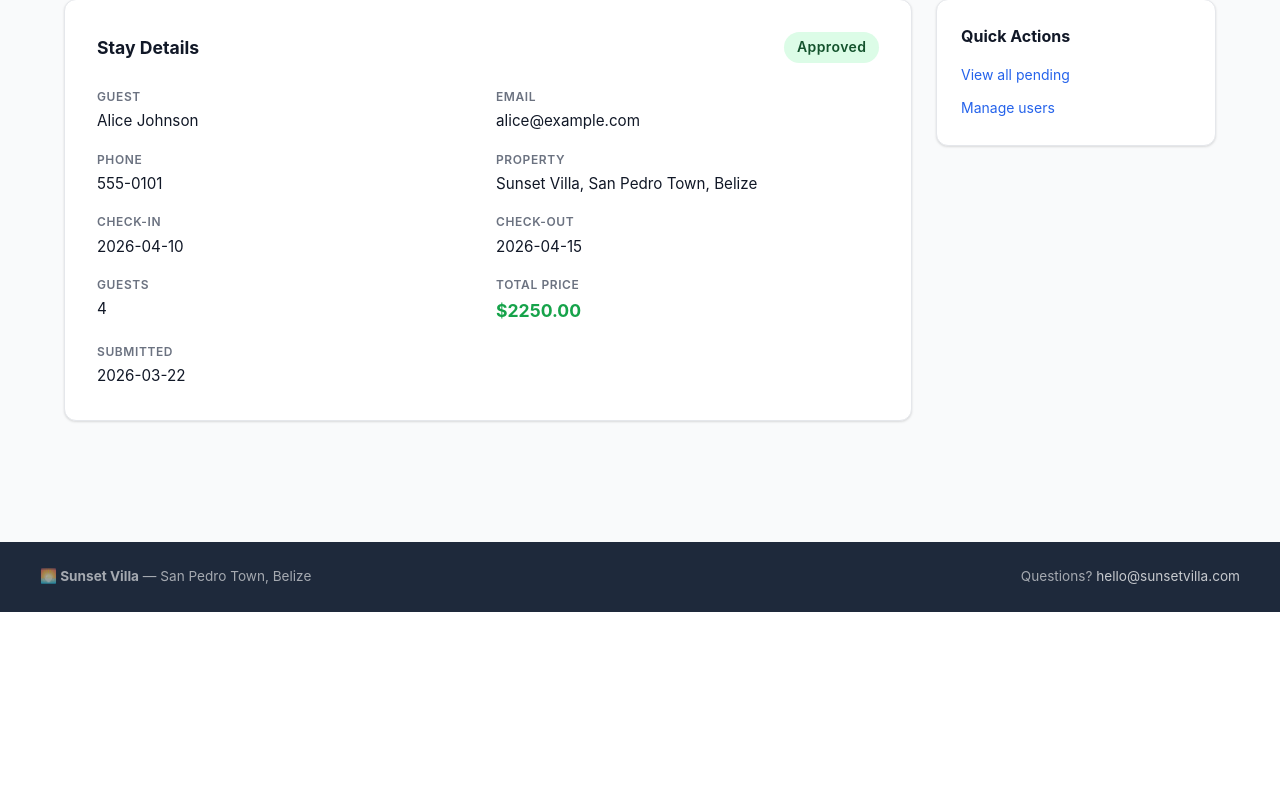
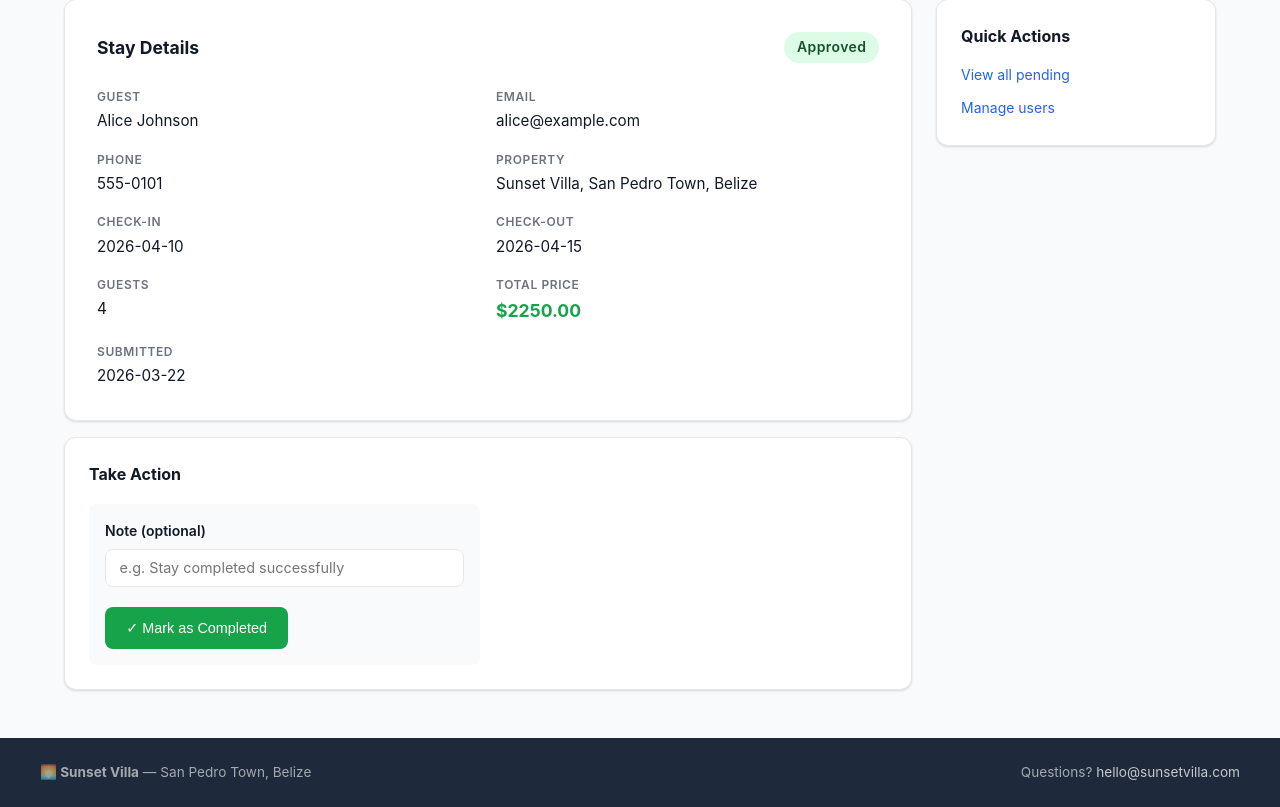
Before and after one commit to nm90/booking-site-mar17, a Flask app: page /admin/bookings/1 in a window 1280 px wide. Shown: the part 188-995 px from the top of the page. Before the commit the page ends 800 px from the top, so only its background shows below. Run offline with Flask 3, Linux system fonts and the light colour scheme; the visitor is signed in with stand-in values (Sample User, id 1); data comes from the database, SQL or seed files in the repository; parts of the project's set-up code (start-up, migrations or seed data) failed here and were passed over; some libraries are stand-ins or nearby versions.

Commit message:
feat: allow admin to manually mark approved bookings as completed
Add complete route and UI action so admins can transition approved
bookings to completed status from the booking detail page.

Made-with: Cursor

```diff
--- a/backend/controllers/admin_controller.py
+++ b/backend/controllers/admin_controller.py
@@ -114,6 +114,24 @@ def bookings_reject(booking_id):
             flash('Booking not found.', 'error')
         else:
             flash(f'Booking #{booking_id} has been rejected.', 'success')
+    except ValueError as e:
+        flash(str(e), 'error')
+
+    return redirect(url_for('admin.bookings_show', booking_id=booking_id))
+
+
+@admin_bp.route('/bookings/<int:booking_id>/complete', methods=['POST'])
+@admin_required
+def bookings_complete(booking_id):
+    """Mark an approved booking as completed."""
+    admin_notes = request.form.get('admin_notes', '').strip() or None
+
+    try:
+        booking = Booking.update_status(booking_id, 'completed', admin_notes)
+        if not booking:
+            flash('Booking not found.', 'error')
+        else:
+            flash(f'Booking #{booking_id} has been marked as completed.', 'success')
     except ValueError as e:
         flash(str(e), 'error')
 
--- a/backend/templates/admin/booking_detail.html
+++ b/backend/templates/admin/booking_detail.html
@@ -101,6 +101,21 @@
                 </form>
             </div>
         </div>
+        {% elif booking.status == 'approved' %}
+        <div class="admin-actions">
+            <h3>Take Action</h3>
+            <div class="action-forms">
+                <form action="{{ url_for('admin.bookings_complete', booking_id=booking.id) }}" method="POST" class="action-form">
+                    <input type="hidden" name="csrf_token" value="{{ csrf_token() }}">
+                    <div class="form-group">
+                        <label for="complete_notes">Note (optional)</label>
+                        <input type="text" id="complete_notes" name="admin_notes"
+                               placeholder="e.g. Stay completed successfully">
+                    </div>
+                    <button type="submit" class="btn btn-success">✓ Mark as Completed</button>
+                </form>
+            </div>
+        </div>
         {% endif %}
     </div>
 
```
